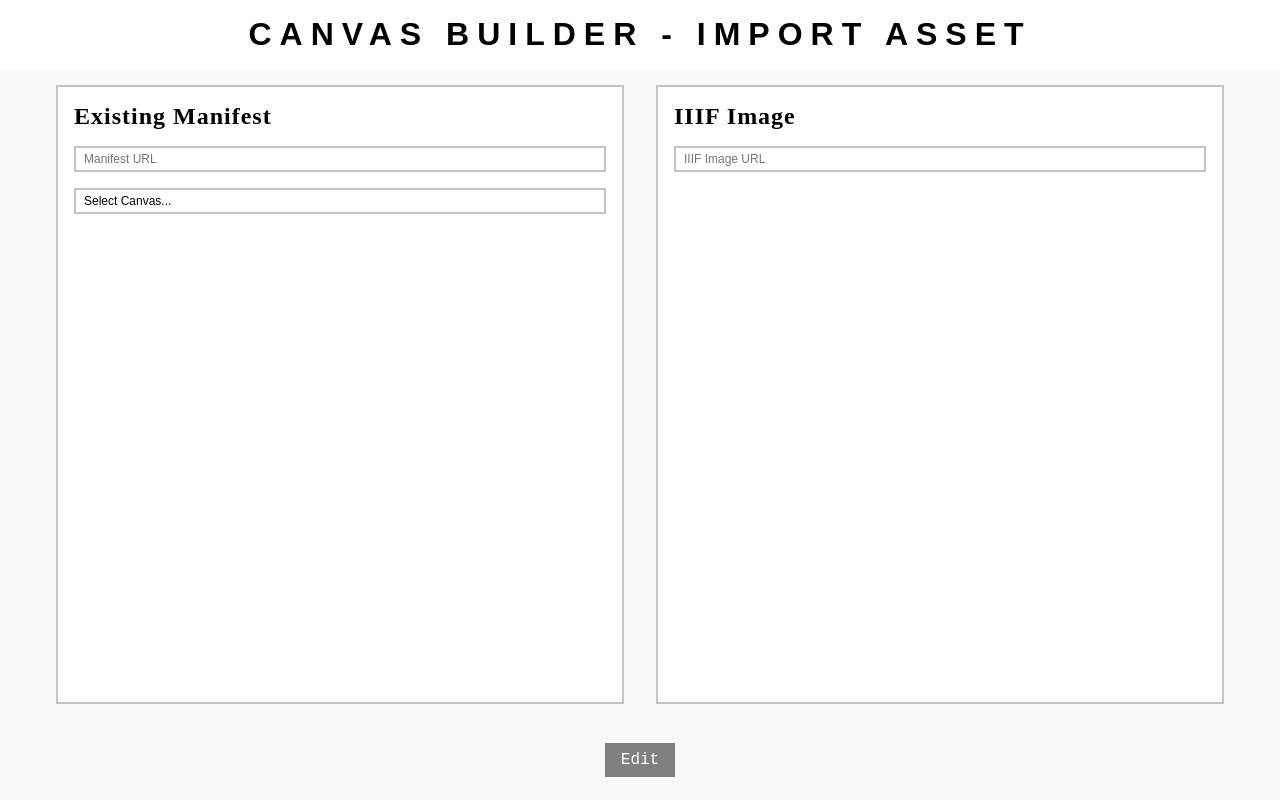
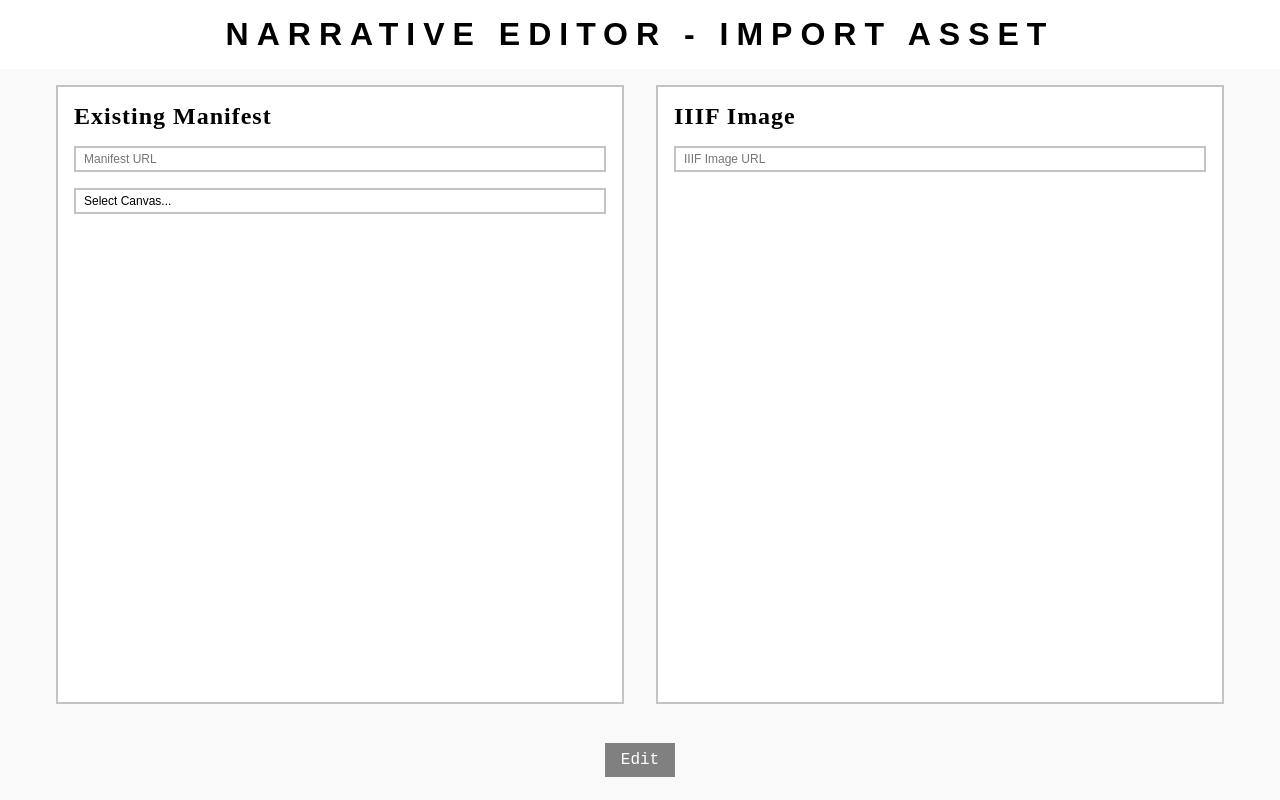
Before and after one commit to digirati-co-uk/narrative-editor, a React app in the folder packages/narrative-editor/: page / in a window 1280 px wide. Built offline with nearby package versions, Linux system fonts and the light colour scheme; the HTML template or start-up script is replaced by a standard one.

Commit message:
updated the title

```diff
--- a/packages/narrative-editor/src/components/importScreen/ImportScreen.js
+++ b/packages/narrative-editor/src/components/importScreen/ImportScreen.js
@@ -131,7 +131,7 @@ export default class ImportScreen extends React.Component {
     let isEditDisabled = this.isEditDisabledEdit();
     return (
       <div className="screen start-screen">
-        <h1 className="screen__title">Canvas Builder - Import Asset</h1>
+        <h1 className="screen__title">Narrative Editor - Import Asset</h1>
         <div className="screen__content">
           <div className="start-screen__options">
             <div className="start-screen__option">
```
